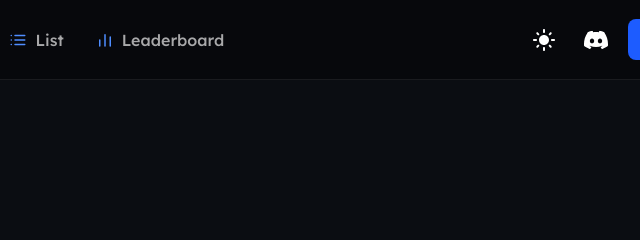
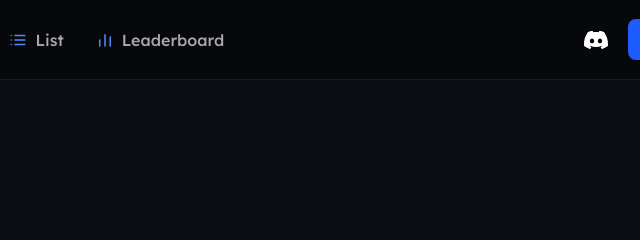
Before and after one commit to th3g00dn3ss/Graceful-Society, a plain HTML site: page index.html in a window 1280 px wide. Shown: the top 240 px of the page, 450-1090 px from the left. Drawn offline with nearby package versions, Linux system fonts and the light colour scheme.

Commit message:
Update index.html

```diff
--- a/index.html
+++ b/index.html
@@ -48,8 +48,6 @@
                 </nav>
 
                 <div class="topbar__actions">
-                    <button class="topbar__icon" @click.prevent="store.toggleDark()">
-                        <img :src="store.dark ? 'assets/light.svg' : 'assets/dark.svg'" alt="" />
                     </button>
                     <a class="topbar__icon" href="https://discord.gg/BxWZA2MPBf">
                         <img src="assets/discord.svg" alt="Discord Logo" />
```
